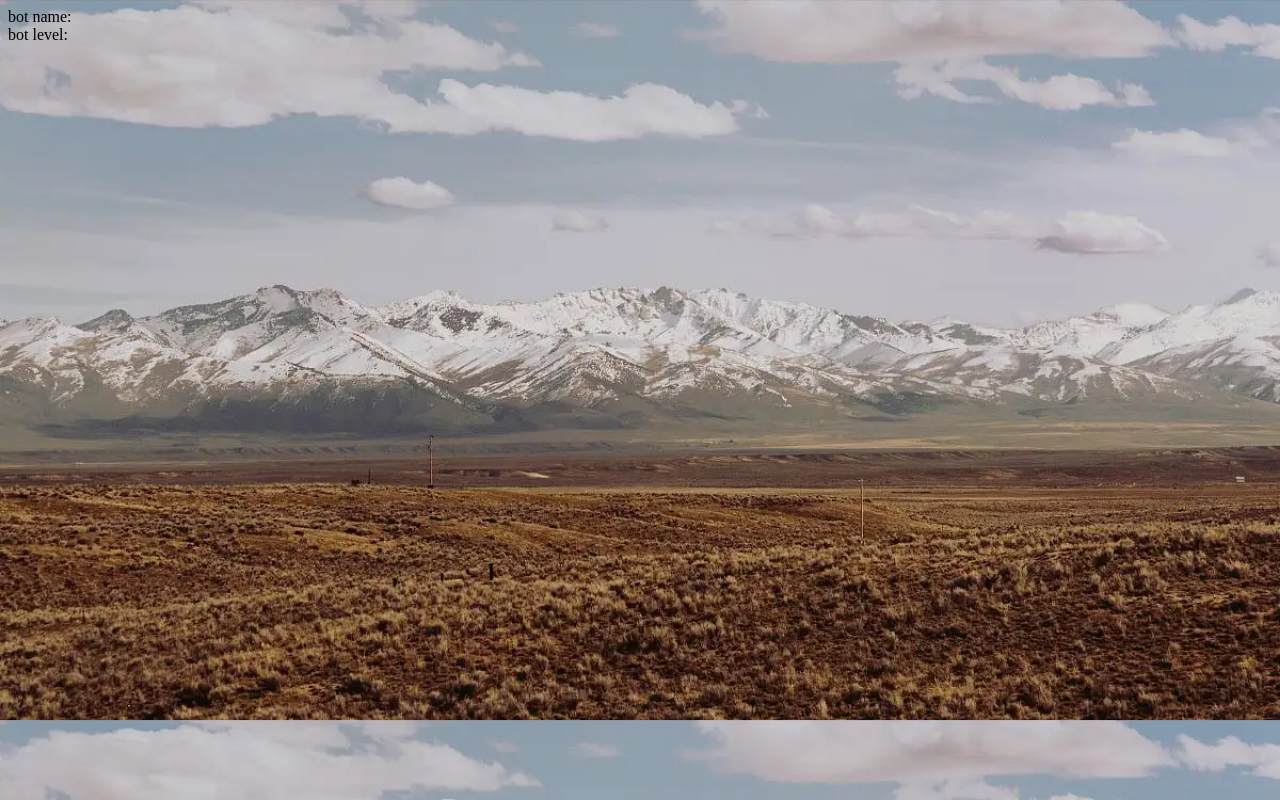
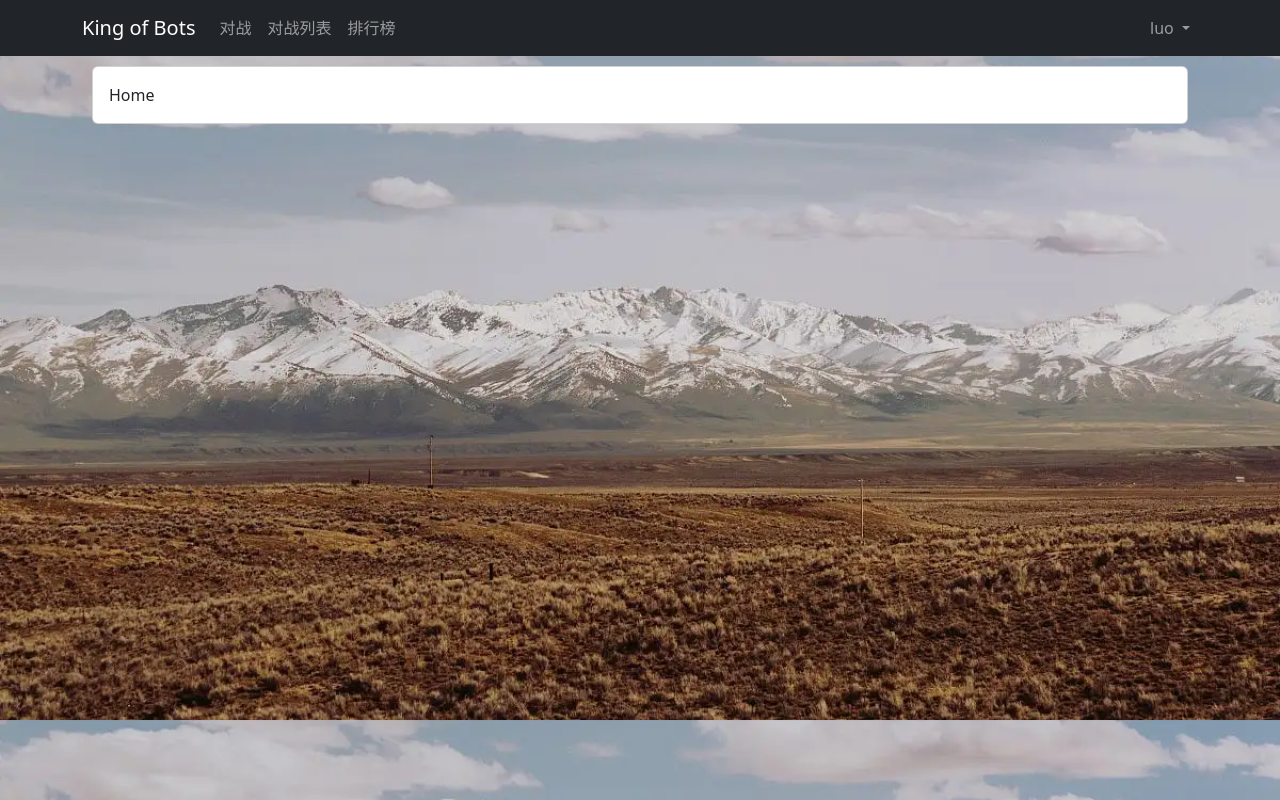
Before and after one commit to tw-luo/kob, a Vue app in the folder web/: page / in a window 1280 px wide. Built offline with nearby package versions, Linux system fonts and the light colour scheme; no server answers.

Commit message:
实现了前端路由

```diff
--- a/web/package.json
+++ b/web/package.json
@@ -8,6 +8,7 @@
     "lint": "vue-cli-service lint"
   },
   "dependencies": {
+    "@popperjs/core": "^2.11.7",
     "bootstrap": "^5.2.3",
     "core-js": "^3.8.3",
     "jquery": "^3.6.4",
--- a/web/src/App.vue
+++ b/web/src/App.vue
@@ -1,43 +1,29 @@
 <template>
-  <div id="content">
-    <div>bot name:{{ botName }}</div>
-    <div>bot level: {{ botLevel }}</div>
-  </div>
+  <NavBar></NavBar>
+  <div class="container">
     <router-view>
 
     </router-view>
+  </div>
 </template>
 
 <script>
-import $ from 'jquery';
-import {ref} from 'vue';
+import NavBar from '@/components/NavBar.vue';
+import 'bootstrap/dist/css/bootstrap.min.css'
+import 'bootstrap/dist/js/bootstrap.min.js'
 
-let botName = ref('');
-let botLevel = ref('');
+export default {
+  name: 'App',
+  components: {
+    NavBar
+  },
 
-export default{
-  name: 'App',
-  setup(){
-    $.ajax({
-      url: 'http://localhost:8088/pk/api/get_bot_info',
-      type: 'GET',
-      dataType: 'json',
-      success: function(data){
-        botName.value = data.name;
-        botLevel.value = data.level;
-      }
-    });
-    return {
-      botName,
-      botLevel
-    }
-  }
 }
 
 </script>
 
 <style>
-  body{
+body {
   width: 100%;
   height: 100%;
   background-image: url('@/assets/background.png');
--- /dev/null
+++ b/web/src/components/ContentBase.vue
@@ -0,0 +1,23 @@
+<template>
+    <div class="card">
+        <div class="card-body">
+            <!-- 显示所有子元素 -->
+            <slot></slot>
+        </div>
+    </div>
+</template>
+
+<script>
+
+export default {
+    name: 'ContentBase',
+}
+
+</script>
+
+<style scoped>
+    .card{
+        margin: 10px;
+    }
+
+</style>
--- /dev/null
+++ b/web/src/components/NavBar.vue
@@ -0,0 +1,46 @@
+<template>
+    <nav class="navbar navbar-expand-lg navbar-dark bg-dark">
+        <div class="container">
+            <a class="navbar-brand" href="/">King of Bots</a>
+            <button class="navbar-toggler" type="button" data-bs-toggle="collapse" data-bs-target="#navbarText"
+                aria-controls="navbarText" aria-expanded="false" aria-label="Toggle navigation">
+                <span class="navbar-toggler-icon"></span>
+            </button>
+            <div class="collapse navbar-collapse" id="navbarText">
+                <ul class="navbar-nav me-auto mb-2 mb-lg-0">
+                    <li class="nav-item">
+                        <a class="nav-link" aria-current="page" href="/pk">对战</a>
+                    </li>
+                    <li class="nav-item">
+                        <a class="nav-link" href="/record">对战列表</a>
+                    </li>
+                    <li class="nav-item">
+                        <a class="nav-link" href="/rank">排行榜</a>
+                    </li>
+                </ul>
+                <ul class="navbar-nav">
+                    <li class="nav-item dropdown">
+                        <a class="nav-link dropdown-toggle" href="#" role="button" data-bs-toggle="dropdown"
+                            aria-expanded="false">
+                            luo
+                        </a>
+                        <ul class="dropdown-menu">
+                            <li><a class="dropdown-item" href="/user/profile">个人主页</a></li>
+                            <li><a class="dropdown-item" href="/user/bot">我的bot</a></li>
+                            <li><hr class="dropdown-divider"></li>
+                            <li><a class="dropdown-item" href="/logout">退出</a></li>
+                        </ul>
+                    </li>
+                </ul>
+            </div>
+        </div>
+    </nav>
+</template>
+
+<script>
+    export default {
+        name: 'NavBar',
+    }
+</script>
+
+<style scoped></style>
--- a/web/src/router/index.js
+++ b/web/src/router/index.js
@@ -1,13 +1,57 @@
-import { createRouter, createWebHistory } from 'vue-router'
-
+import HomeView from "@/views/HomeView.vue";
+import NotFoundView from "@/views/error/404/NotFoundView.vue";
+import PkIndexView from "@/views/pk/PkIndexView.vue";
+import RankIndexView from "@/views/rank/RankIndexView.vue";
+import RecordIndexView from "@/views/record/RecordIndexView.vue";
+import UserProfileView from "@/views/user/profile/UserProfileView.vue";
+import UserBotView from "@/views/user/bot/UserBotView.vue";
+import { createRouter, createWebHistory } from "vue-router";
 
 const routes = [
-
-]
+  {
+    path: "/",
+    name: "Home",
+    component: HomeView,
+  },
+  {
+    path: "/pk",
+    name: "PK",
+    component: PkIndexView,
+  },
+  {
+    path: "/record",
+    name: "Record",
+    component: RecordIndexView,
+  },
+  {
+    path: "/rank",
+    name: "Rank",
+    component: RankIndexView,
+  },
+  {
+    path: "/error/404",
+    name: "404NotFound",
+    component: NotFoundView,
+  },
+  {
+    path: "/user/profile",
+    name: "UserProfile",
+    component: UserProfileView,
+  },
+  {
+    path: "/user/bot",
+    name: "UserBot",
+    component: UserBotView,
+  },
+  {
+    path: "/:catchAll(.*)",
+    redirect: "/error/404",
+  },
+];
 
 const router = createRouter({
   history: createWebHistory(),
-  routes
-})
+  routes,
+});
 
-export default router
+export default router;
--- /dev/null
+++ b/web/src/views/HomeView.vue
@@ -0,0 +1,23 @@
+<template>
+    <ContentBase>
+        <div>
+            Home
+        </div>
+    </ContentBase>
+</template>
+
+<script>
+
+import ContentBase from '@/components/ContentBase.vue';
+
+
+export default {
+    name: 'HomeView',
+    components: {
+        ContentBase
+    },
+}
+
+</script>
+
+<style scoped></style>
--- /dev/null
+++ b/web/src/views/error/404/NotFoundView.vue
@@ -0,0 +1,23 @@
+<template>
+    <ContentBase>
+        <div>
+            Not Found
+        </div>
+    </ContentBase>
+</template>
+
+<script>
+
+import ContentBase from '@/components/ContentBase.vue';
+
+
+export default {
+    name: 'NotFoundView',
+    components: {
+        ContentBase
+    },
+}
+
+</script>
+
+<style scoped></style>
--- /dev/null
+++ b/web/src/views/pk/PkIndexView.vue
@@ -0,0 +1,23 @@
+<template>
+    <ContentBase>
+        <div>
+            PK Index
+        </div>
+    </ContentBase>
+</template>
+
+<script>
+
+import ContentBase from '@/components/ContentBase.vue';
+
+
+export default {
+    name: 'PkIndexView',
+    components: {
+        ContentBase
+    },
+}
+
+</script>
+
+<style scoped></style>
--- /dev/null
+++ b/web/src/views/rank/RankIndexView.vue
@@ -0,0 +1,23 @@
+<template>
+    <ContentBase>
+        <div>
+            Rank Index
+        </div>
+    </ContentBase>
+</template>
+
+<script>
+
+import ContentBase from '@/components/ContentBase.vue';
+
+
+export default {
+    name: 'RankIndexView',
+    components: {
+        ContentBase
+    },
+}
+
+</script>
+
+<style scoped></style>
--- /dev/null
+++ b/web/src/views/record/RecordIndexView.vue
@@ -0,0 +1,23 @@
+<template>
+    <ContentBase>
+        <div>
+            Record Index
+        </div>
+    </ContentBase>
+</template>
+
+<script>
+
+import ContentBase from '@/components/ContentBase.vue';
+
+
+export default {
+    name: 'RecordIndexView',
+    components: {
+        ContentBase
+    },
+}
+
+</script>
+
+<style scoped></style>
--- /dev/null
+++ b/web/src/views/user/bot/UserBotView.vue
@@ -0,0 +1,23 @@
+<template>
+    <ContentBase>
+        <div>
+            User Bot
+        </div>
+    </ContentBase>
+</template>
+
+<script>
+
+import ContentBase from '@/components/ContentBase.vue';
+
+
+export default {
+    name: 'UserBotView',
+    components: {
+        ContentBase
+    },
+}
+
+</script>
+
+<style scoped></style>
--- /dev/null
+++ b/web/src/views/user/profile/UserProfileView.vue
@@ -0,0 +1,23 @@
+<template>
+    <ContentBase>
+        <div>
+            User Profile
+        </div>
+    </ContentBase>
+</template>
+
+<script>
+
+import ContentBase from '@/components/ContentBase.vue';
+
+
+export default {
+    name: 'UserProfileView',
+    components: {
+        ContentBase
+    },
+}
+
+</script>
+
+<style scoped></style>
```
Also changed, not shown: 1 other file (tests, documents, lock files or other folders). Lines whose indentation alone changed are shown as unchanged.
